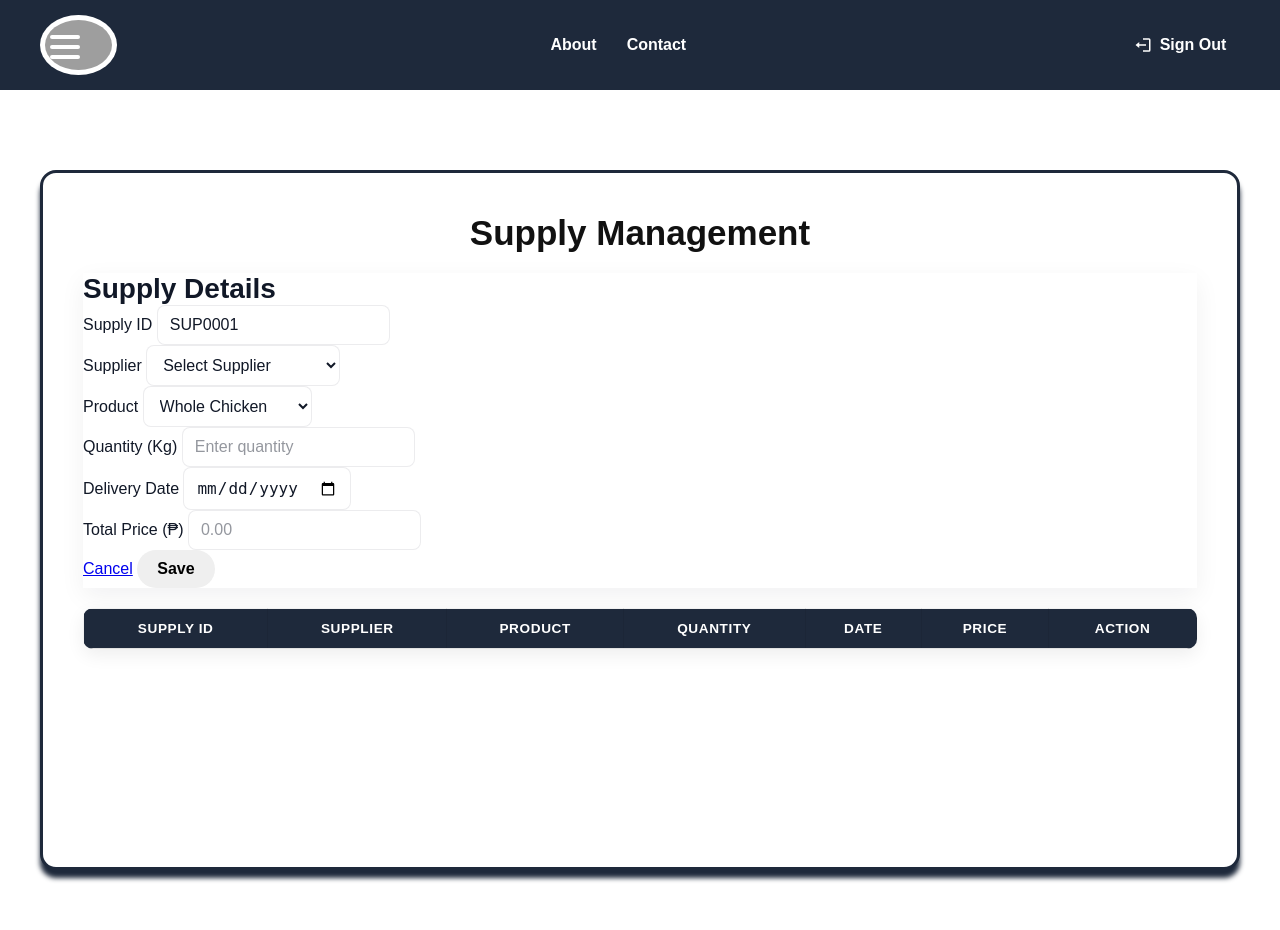
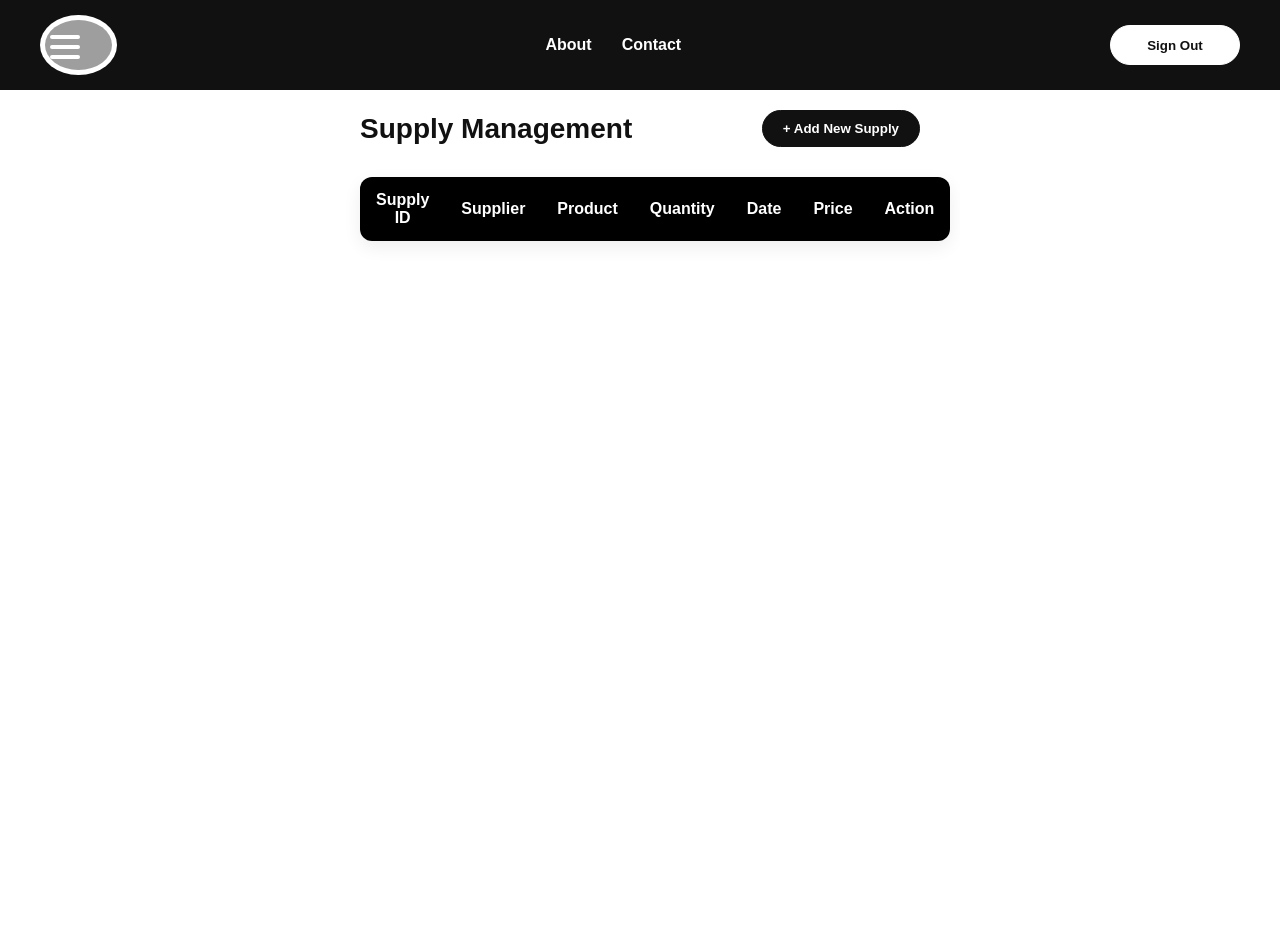
Before and after one commit to jgoleta/BisNest-Testing-Repo, a Django app: page /supply in a window 1280 px wide. Run offline with Django 5.2, Linux system fonts and the light colour scheme; lists and menus that the app fills with data are empty; grey boxes are pictures that could not be loaded.

Commit message:
Update supply.html

```diff
--- a/members/templates/supply.html
+++ b/members/templates/supply.html
@@ -6,18 +6,35 @@
   <meta name="viewport" content="width=device-width, initial-scale=1.0" />
   <title>Supply Management</title>
   <style>
-    /* palette imported from palette.css (shared) */
-    @import url("./palette.css");
     * {
       box-sizing: border-box;
       margin: 0;
       padding: 0;
     }
 
+    html,
+    body {
+      height: 100%;
+      overflow: hidden;
+    }
+
     body {
       font-family: 'Sen', sans-serif;
       background: #fff;
       color: #111;
+    }
+
+    nav.navigation-top {
+      background: #111;
+      padding: 0 20px;
+    }
+
+    .navigation-top {
+      position: fixed;
+      top: 0;
+      left: 0;
+      right: 0;
+      z-index: 1001;
     }
 
     .navigation-div {
@@ -36,8 +53,66 @@
       padding: 5px;
     }
 
+    nav.navigation-top ul {
+      list-style: none;
+      display: flex;
+      gap: 30px;
+    }
+
+    nav.navigation-top li a {
+      color: #fff;
+      font-size: 16px;
+      text-decoration: none;
+      font-weight: 600;
+    }
+
+    nav.navigation-top li a:hover {
+      color: #bbb;
+    }
+
+    .nav-button {
+      background-color: #fff;
+      color: #111;
+      border: 1px solid #fff;
+      border-radius: 25px;
+      width: 130px;
+      height: 40px;
+      font-weight: bold;
+      cursor: pointer;
+      transition: background 0.3s, color 0.3s;
+    }
+
+    .nav-button:hover {
+      background-color: #8b8a8a;
+      color: #111;
+      border: 1px solid #111;
+    }
+
+    .container {
+      display: flex;
+      position: absolute;
+      top: 90px;
+      left: 0;
+      right: 0;
+      bottom: 0;
+      overflow: hidden;
+    }
+
+    .sidebar {
+      width: 220px;
+      background: #f5f5f5;
+      color: #111;
+      padding-top: 20px;
+      border-right: 1px solid #e0e0e0;
+      transition: transform 0.3s ease;
+    }
+
+    .sidebar ul {
+      list-style: none;
+    }
+
     .sidebar ul li {
-      padding: 5px 30px;
+      padding: 15px 20px;
     }
 
     .sidebar ul li a {
@@ -48,144 +123,170 @@
       gap: 10px;
     }
 
+    .sidebar ul li:hover {
+      background: linear-gradient(165deg, #fff, #979191);
+      border-radius: 10px;
+      margin-left: 10px;
+      transition: all 0.3s ease;
+    }
+
     .sidebar img {
       width: 30px;
     }
 
-    .supply-container {
-      overflow: auto;
-      max-width: 1100px;
-      height: 650px;
-      margin: 40px auto;
+    .main-content {
+      flex: 1;
+      overflow-y: auto;
       padding: 40px;
-      background-color: #fff;
-      border-radius: 16px;
-      box-shadow: 2px 2px 8px #111;
-      border: 1px solid #e0e0e0;
+      background: #fff;
+      height: 100%;
+      width: 50%;
+      margin: 70px auto;
     }
 
-    .form button:hover {
-      background-color: #000000;
-      color: #ffffff;
+    .page-header {
+      display: flex;
+      justify-content: space-between;
+      align-items: center;
+      margin-bottom: 30px;
     }
 
-    h1 {
-      font-size: 35px;
-      margin-bottom: 20px;
-      text-align: center;
+    .page-title {
+      font-size: 28px;
       color: #111;
     }
 
-    .form {
-      display: flex;
-      flex-wrap: wrap;
-      gap: 12px;
-      margin-bottom: 24px;
+    .action-button {
+      background-color: #f39c12;
+      color: white;
+      border: none;
+      padding: 10px 20px;
+      border-radius: 25px;
+      cursor: pointer;
+      font-weight: bold;
+      transition: background 0.3s ease;
     }
 
-    .form input {
-      padding: 10px;
+    .action-button:hover {
+      background-color: #e67e22;
+    }
+
+    .search-bar {
+      display: flex;
+      gap: 15px;
+      margin-bottom: 20px;
+    }
+
+    .search-input {
+      flex: 1;
+      padding: 10px 15px;
+      border: 1px solid #ddd;
+      border-radius: 25px;
+      font-size: 16px;
+    }
+
+    .search-button {
+      background-color: black;
+      color: white;
+      border: none;
+      padding: 10px 20px;
+      border-radius: 25px;
+      cursor: pointer;
+      font-weight: bold;
+    }
+
+    .supply-table {
+      width: 100%;
+      border-collapse: collapse;
+      background-color: white;
+      border-radius: 10px;
+      overflow: hidden;
+      box-shadow: 0 4px 8px rgba(0, 0, 0, 0.1);
+    }
+
+    .supply-table th {
+      background-color: black;
+      color: white;
+      padding: 15px;
+      text-align: left;
+    }
+
+    .supply-table td {
+      padding: 12px 15px;
+      border-bottom: 1px solid #eee;
+    }
+
+    .supply-table tr:last-child td {
+      border-bottom: none;
+    }
+
+    .supply-table tr:hover {
+      background-color: #fff9e6;
+    }
+
+    .action-btn {
+      background-color: #f39c12;
+      color: white;
+      border: none;
+      padding: 5px 10px;
+      border-radius: 15px;
+      cursor: pointer;
       font-size: 14px;
-      border-radius: 6px;
-      border: 1px solid #bbb;
-      flex: 1;
-      transition: border-color 0.3s ease, box-shadow 0.3s ease;
-      background: #fff;
+      margin-right: 5px;
+    }
+
+    .delete-btn {
+      background-color: #e74c3c;
+    }
+
+    .form-container {
+      background-color: white;
+      border-radius: 10px;
+      padding: 20px;
+      margin-top: 30px;
+      box-shadow: 0 4px 8px rgba(0, 0, 0, 0.1);
+    }
+
+    .form-title {
+      font-size: 20px;
+      margin-bottom: 20px;
       color: #111;
     }
 
-    .form input:hover {
-      border-color: #000000;
-      box-shadow: 0 0 5px rgba(211, 84, 0, 0.5);
-      transition: border-color 0.3s ease, box-shadow 0.3s ease;
+    .form-row {
+      display: flex;
+      gap: 20px;
+      margin-bottom: 15px;
     }
 
-    .form button {
-      background-color: #111;
-      color: #fff;
-      padding: 10px 20px;
-      border-radius: 10px;
-      cursor: pointer;
-      font-weight: bold;
-      transition: background 0.3s, color 0.3s;
+    .form-group {
+      flex: 1;
     }
 
-    .form button:hover {
-      background-color: #fff;
-      color: #111;
+    .form-group label {
+      display: block;
+      margin-bottom: 5px;
+      font-weight: bold;
     }
 
-    .table {
+    .form-control {
       width: 100%;
-      border-collapse: collapse;
-      border-radius: 10px;
-      overflow: hidden;
-      background-color: #fff;
-      margin-top: 20px;
-      box-shadow: 0 6px 18px rgba(0, 0, 0, 0.07);
-      color: #111;
+      padding: 10px;
+      border: 1px solid #ddd;
+      border-radius: 5px;
     }
 
-    .table th,
-    .table td {
-      padding: 12px;
-      text-align: center;
-      border-bottom: 1px solid #e0e0e0;
+    .form-actions {
+      display: flex;
+      justify-content: flex-end;
+      gap: 10px;
+      margin-top: 20px;
     }
 
-    .table th {
-      background-color: #000000;
-      color: #fff;
+    .hidden {
+      display: none;
     }
 
-    .delete-button {
-      background-color: #fff;
-      color: #111;
-      padding: 6px 12px;
-      border-radius: 6px;
-      font-weight: bold;
-      cursor: pointer;
-      transition: background 0.3s, color 0.3s;
-    }
-    .delete-button:hover {
-      background-color: #111;
-      color: #fff;
-    }
-
-    @media (max-width: 900px) {
-      .sidebar {
-        position: fixed;
-        left: 0;
-        top: 0;
-        height: 100vh;
-        z-index: 1000;
-        transform: translateX(-100%);
-        box-shadow: 2px 0 8px rgba(0,0,0,0.1);
-      }
-      .sidebar.open {
-        transform: translateX(0);
-      }
-      .container {
-        flex-direction: column;
-      }
-      .main-content {
-        padding: 20px;
-      }
-      .hamburger {
-        display: flex;
-        position: fixed;
-        left: 20px;
-        top: 20px;
-        background: #fff;
-        border-radius: 50%;
-        box-shadow: 0 2px 8px rgba(0,0,0,0.1);
-      }
-    }
-    @media (max-width: 600px) {
-      .form {
-        flex-direction: column;
-      }
-    }
     .notification {
       position: fixed;
       top: 20px;
@@ -304,17 +378,114 @@
       visibility: hidden;
     }
 
-    #sidebarToggle:checked ~ .overlay {
+    #sidebarToggle:checked~.overlay {
       display: block;
       opacity: 1;
       visibility: visible;
+    }
+    .table {
+      width: 100%;
+      border-collapse: separate;
+      border-spacing: 0;
+      border-radius: 12px;
+      overflow: hidden;
+      background-color: #fff;
+      margin-top: 20px;
+      box-shadow: 0 6px 18px rgba(0, 0, 0, 0.07);
+      color: #111;
+    }
+    .table th,
+    .table td {
+      padding: 14px 16px;
+      text-align: center;
+      border: none;
+      font-size: 15px;
+    }
+    .table th {
+      background-color: #000;
+      color: #fff;
+      font-size: 16px;
+    }
+    .table tr:last-child td {
+      border-bottom: none;
+    }
+    .delete-button {
+      background-color: #fff;
+      color: #111;
+      border: 1px solid #111;
+      padding: 8px 18px;
+      border-radius: 6px;
+      font-weight: bold;
+      cursor: pointer;
+      transition: background 0.3s, color 0.3s;
+    }
+    .delete-button:hover {
+      background-color: #111;
+      color: #fff;
+    }
+    .black-button {
+      background-color: #111;
+      color: #fff;
+      border: 1px solid #111;
+      border-radius: 25px;
+      padding: 10px 20px;
+      font-weight: bold;
+      cursor: pointer;
+      transition: background 0.3s, color 0.3s;
+    }
+    .black-button:hover {
+      background-color: #fff;
+      color: #111;
+    }
+    .dropdown {
+      position: relative;
+    }
+
+    .dropdown-label {
+      display: flex;
+      align-items: center;
+      justify-content: flex-start;
+      gap: 10px;
+      cursor: pointer;
+    }
+
+    .dropdown-label .arrow {
+      transition: transform 0.3s ease;
+      font-size: 30px;
+    }
+
+
+    .dropdown-toggle:checked + .dropdown-label .arrow {
+      transform: rotate(180deg);
+    }
+
+    .dropdown-menu {
+      display: none;
+      flex-direction: column;
+      background: #f2f0f0;
+      padding-left: 0px;
+    }
+
+    .dropdown-menu li a {
+      padding: 10px 0;
+      color: #111;
+      text-decoration: none;
+      display: block;
+    }
+
+    .dropdown-toggle:checked + .dropdown-label + .dropdown-menu {
+      display: flex;
+    }
+
+    .dropdown-menu li a:hover {
+      color: #000;
+      font-weight: bold;
     }
 
   </style>
 </head>
 
 <body>
-
   <input type="checkbox" id="sidebarToggle" style="display: none;">
   <label for="sidebarToggle" class="burger">
     <span></span>
@@ -328,14 +499,14 @@
       <img src="https://i.ibb.co/60c2V5M5/485022833-1021832163206590-2049955099638617889-n.png" class="nav-logo"
         alt="Logo" />
       <ul>
-        <li><a href="about.html">About</a></li>
+        <li><a href="{% url 'webpage12' %}">About</a></li>
         <li><a href="#contact">Contact</a></li>
       </ul>
-  <button class="btn-signout" onclick="window.location.href='login.html'"><svg class="signout-icon" xmlns="http://www.w3.org/2000/svg" viewBox="0 0 24 24" aria-hidden="true"><path d="M16 13v-2H7V8l-5 4 5 4v-3zM20 3h-8v2h8v14h-8v2h8a2 2 0 0 0 2-2V5a2 2 0 0 0-2-2z"/></svg>Sign Out</button>
+      <button class="nav-button" onclick="window.location.href='{% url 'webpage1' %}'">Sign Out</button>
     </div>
   </nav>
 
-    <nav class="sidebar" id="sidebarNav">
+  <nav class="sidebar">
     <ul>
       <li><a href="home.html"><svg class="nav-icon" xmlns="http://www.w3.org/2000/svg" viewBox="0 0 24 24" width="20" height="20" fill="currentColor" style="vertical-align:middle;margin-right:8px"><path d="M3 11.5L12 4l9 7.5V20a1 1 0 0 1-1 1h-5v-6H9v6H4a1 1 0 0 1-1-1v-8.5z"/></svg>Home</a></li>
   <li><a href="employee.html"><svg class="nav-icon" xmlns="http://www.w3.org/2000/svg" viewBox="0 0 24 24" width="20" height="20" fill="currentColor" style="vertical-align:middle;margin-right:8px"><path d="M12 12a4 4 0 1 0 0-8 4 4 0 0 0 0 8zm0 2c-5 0-9 2.5-9 6v1h18v-1c0-3.5-4-6-9-6z"/></svg>Employee</a></li>
@@ -349,10 +520,46 @@
     </ul>
   </nav>
 
-    <div class="container">
   <main class="main-content">
-      <section class="supply-container">
-        <h1>Supply Management</h1>
+    <div class="page-header">
+      <h1 class="page-title">Supply Management</h1>
+      <button class="black-button" id="addNewSupplyBtn">+ Add New Supply</button>
+    </div>
+
+    <!-- Remove search bar -->
+
+    <table class="table" id="supplyTable">
+      <thead>
+        <tr>
+          <th>Supply ID</th>
+          <th>Supplier</th>
+          <th>Product</th>
+          <th>Quantity</th>
+          <th>Date</th>
+          <th>Price</th>
+          <th>Action</th>
+        </tr>
+      </thead>
+      <tbody id="supplyTableBody">
+        {% for s in supplies %}
+        <tr>
+          <td>{{ s.supply_id }}</td>
+          <td>{{ s.supplier }}</td>
+          <td>{{ s.product }}</td>
+          <td>{{ s.quantity }}</td>
+          <td>{{ s.date }}</td>
+          <td>₱{{ s.price }}</td>
+          <td>
+            <form method="POST" action="{% url 'delete_supply' s.id %}" style="display:inline;">
+              {% csrf_token %}
+              <button type="submit" class="delete-button">Delete</button>
+            </form>
+          </td>
+        </tr>
+        {% endfor %}
+      </tbody>
+    </table>
+
     <div class="form-container hidden" id="supplyForm">
       <h2 class="form-title" id="formTitle">Supply Details</h2>
       <form method="POST">
@@ -388,137 +595,24 @@
           </div>
         </div>
         <div class="form-actions">
-              <a class="black-button" href="{% url 'webpage11' %}">Cancel</a>
+          <button type="button" class="black-button" onclick="window.location.href='{% url 'webpage11' %}'">Cancel</button>
           <button type="submit" class="black-button">Save</button>
         </div>
       </form>
     </div>
-
-        <table class="table" id="supplyTable">
-          <thead>
-            <tr>
-              <th>Supply ID</th>
-              <th>Supplier</th>
-              <th>Product</th>
-              <th>Quantity</th>
-              <th>Date</th>
-              <th>Price</th>
-              <th>Action</th>
-            </tr>
-          </thead>
-          <tbody id="supplyTableBody">
-            {% for s in supplies %}
-            <tr>
-              <td>{{ s.supply_id }}</td>
-              <td>{{ s.supplier }}</td>
-              <td>{{ s.product }}</td>
-              <td>{{ s.quantity }}</td>
-              <td>{{ s.date }}</td>
-              <td>₱{{ s.price }}</td>
-              <td>
-                <form method="POST" action="{% url 'delete_supply' s.id %}" style="display:inline;">
-                  {% csrf_token %}
-                  <button type="submit" class="delete-button">Delete</button>
-                </form>
-              </td>
-            </tr>
-            {% endfor %}
-          </tbody>
-        </table>
-      </section>
   </main>
-    <div class="notification" id="notification"></div>
   </div>
 
+  <div class="notification" id="notification"></div>
+
   <script>
-    let supplyIDCounter = 1;
-    const reusableIDs = [];
-    const tableBody = document.querySelector(".table-body");
+    const addNewBtn = document.getElementById('addNewSupplyBtn');
+    const formContainer = document.getElementById('supplyForm');
 
-    function addSupply() {
-      const supplier = document.getElementById('supplier').value.trim();
-      const product = document.getElementById('product').value.trim();
-      const quantity = parseInt(document.getElementById('quantity').value);
-      const date = document.getElementById('date').value;
-      const price = parseFloat(document.getElementById('price').value);
-      if (!supplier || !product || !quantity || quantity <= 0 || !date || !price || price <= 0) {
-        showNotification('Please fill out all fields with valid values.', true);
-        return;
-      }
-      let supplyID;
-      if (reusableIDs.length > 0) {
-        reusableIDs.sort();
-        supplyID = reusableIDs.shift();
-      } else {
-        supplyID = `S${String(supplyIDCounter).padStart(5, '0')}`;
-        supplyIDCounter++;
-      }
-      const row = document.createElement("tr");
-      row.setAttribute('data-supply-id', supplyID);
-      row.innerHTML = `
-        <td>${supplyID}</td>
-        <td>${supplier}</td>
-        <td>${product}</td>
-        <td>${quantity}</td>
-        <td>${date}</td>
-        <td>₱${price.toFixed(2)}</td>
-  <td><button class="delete-button btn" onclick="deleteRow(this)">Delete</button></td>
-      `;
-      tableBody.appendChild(row);
-      document.getElementById('supplier').value = '';
-      document.getElementById('product').value = '';
-      document.getElementById('quantity').value = '';
-      document.getElementById('date').value = '';
-      document.getElementById('price').value = '';
-      updateNextSupplyID();
-      showNotification('Supply submitted successfully!');
-    }
-    function deleteRow(button) {
-      const row = button.closest("tr");
-      const supplyID = row.getAttribute('data-supply-id');
-      row.remove();
-      reusableIDs.push(supplyID);
-      updateNextSupplyID();
-      showNotification('Supply deleted successfully!');
-    }
-    function updateNextSupplyID() {
-      let nextID;
-      if (reusableIDs.length > 0) {
-        reusableIDs.sort();
-        nextID = reusableIDs[0];
-      } else {
-        nextID = `S${String(supplyIDCounter).padStart(5, '0')}`;
-      }
-      document.getElementById('supplyID').value = nextID;
-    }
-    function showNotification(message, error = false) {
-      const notification = document.getElementById('notification');
-      notification.textContent = message;
-      notification.classList.add('show');
-      if (error) {
-        notification.classList.add('error');
-      }
-      setTimeout(() => {
-        notification.classList.remove('show');
-        notification.classList.remove('error');
-      }, 3000);
-    }
-    updateNextSupplyID();
-
-    function toggleSidebar() {
-      const sidebar = document.getElementById('sidebarNav');
-      sidebar.classList.toggle('open');
-    }
-    document.addEventListener('click', function(event) {
-      const sidebar = document.getElementById('sidebarNav');
-      const hamburger = document.getElementById('hamburgerMenu');
-      if (window.innerWidth <= 900 && sidebar.classList.contains('open')) {
-        if (!sidebar.contains(event.target) && !hamburger.contains(event.target)) {
-          sidebar.classList.remove('open');
-        }
-      }
+    addNewBtn.addEventListener('click', () => {
+      formContainer.classList.remove('hidden');
     });
   </script>
+</body>
 
-</body>
 </html>
```
Also changed, not shown: other parts of members/templates/supply.html (+9 -36 lines). Lines whose indentation alone changed are shown as unchanged.
